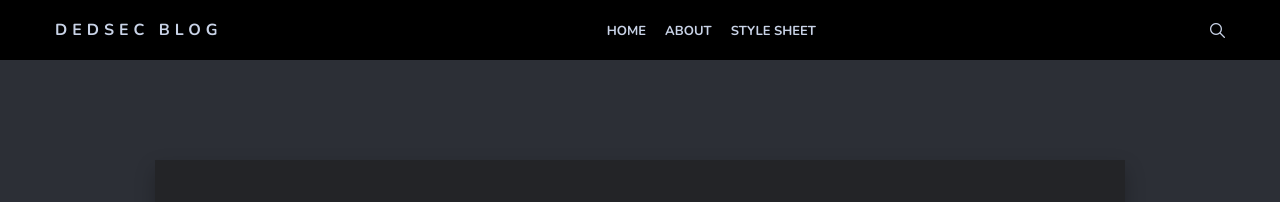
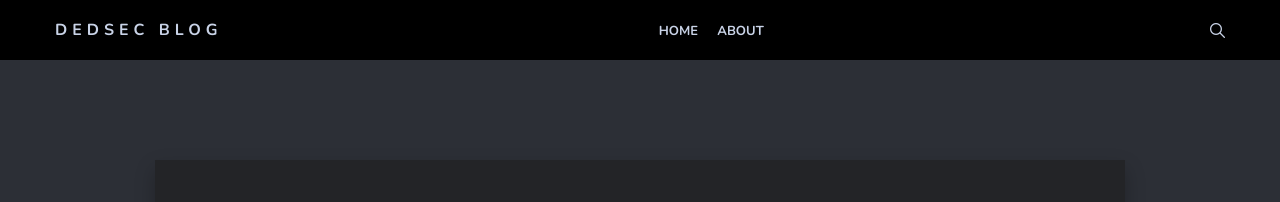
Before and after one commit to Dedsec727/Dedsec727.github.io, a Jekyll site: the page built from tags.html, in a window 1280 px wide. Shown: the top 202 px of the page. Built offline with Jekyll 4.4.1, drawn with Linux system fonts in a browser that asks for light colours; nearby versions of some CDN libraries.

Commit message:
removed style sheet

```diff
--- a/_includes/header.html
+++ b/_includes/header.html
@@ -12,7 +12,7 @@
             <ul class="menu-list">
               <li class="menu-item"><a href="{{site.baseurl}}/" class="menu-link">Home</a></li>
               <li class="menu-item"><a href="{{ site.baseurl }}/about/" class="menu-link">About</a></li>
-              <li class="menu-item"><a href="{{ site.baseurl }}/styleguide/" class="menu-link">Style Sheet</a></li>
+              <!-- <li class="menu-item"><a href="{{ site.baseurl }}/styleguide/" class="menu-link">Style Sheet</a></li> -->
               <!-- {% for page in site.pages %}
                 {% unless page.name == 'tags.html' or page.name == '404.html' %}
               {% if page.title %}
--- a/index.html
+++ b/index.html
@@ -16,7 +16,7 @@ layout: indexLayout
 			  <ul class="menu-list">
 				<li class="menu-item"><a href="{{site.baseurl}}/" class="menu-link">Home</a></li>
 				<li class="menu-item"><a href="{{ site.baseurl }}/about/" class="menu-link">About</a></li>
-				<li class="menu-item"><a href="{{ site.baseurl }}/styleguide/" class="menu-link">Style Sheet</a></li>
+				<!-- <li class="menu-item"><a href="{{ site.baseurl }}/styleguide/" class="menu-link">Style Sheet</a></li> -->
 				<!-- {% for page in site.pages %}
 				  {% unless page.name == 'tags.html' or page.name == '404.html' %}
 				{% if page.title %}
@@ -51,7 +51,7 @@ layout: indexLayout
 	<ul class="menu-list">
 	  <li class="menu-item"><a href="{{site.baseurl}}/" class="menu-link">Home</a></li>
 	  <li class="menu-item"><a href="{{ site.baseurl }}/about/" class="menu-link">About</a></li>
-	  <li class="menu-item"><a href="{{ site.baseurl }}/styleguide/" class="menu-link">Style Sheet</a></li>
+	  <!-- <li class="menu-item"><a href="{{ site.baseurl }}/styleguide/" class="menu-link">Style Sheet</a></li> -->
 	  <!-- {% for page in site.pages %}
 		{% unless page.name == 'tags.html' or page.name == '404.html' %}
 	  {% if page.title %}
```
